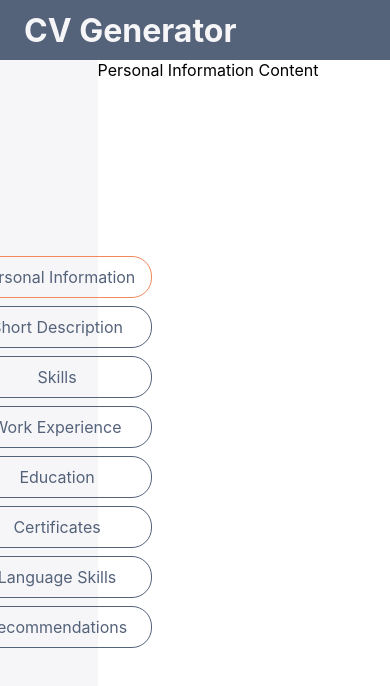
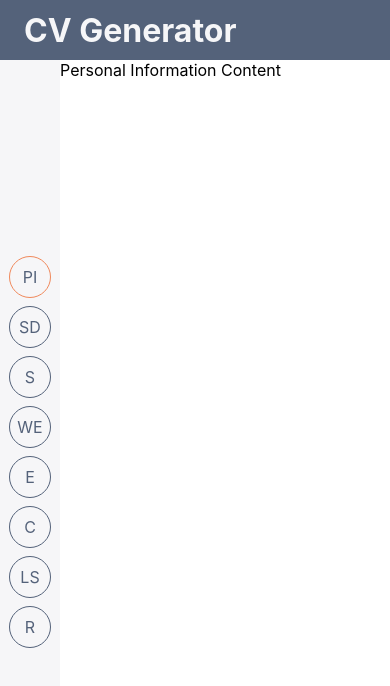
Before and after one commit to donfear/team_work_practice, a React (Create React App) app: page / in a window 390 px wide. Shown: the top 686 px of the page. Built offline with nearby package versions, Linux system fonts and the light colour scheme.

Commit message:
resize menu

```diff
--- a/src/components/menu/menu-list/menu-list-item/menu-list-item.scss
+++ b/src/components/menu/menu-list/menu-list-item/menu-list-item.scss
@@ -12,6 +12,13 @@
     padding: 0 16px;
     cursor: pointer;
     transition: 0.1s all ease;
+    user-select: none;
+
+    @media (max-width: $desktop) {
+        width: 40px;
+        padding: 0;
+        border-radius: 50%;
+    }
 
     &--selected {
         border: 1px solid $primary-button-color;
--- a/src/components/menu/menu-list/menu-list-item/menu-list-item.tsx
+++ b/src/components/menu/menu-list/menu-list-item/menu-list-item.tsx
@@ -1,4 +1,5 @@
 import React from "react";
+import { useWindowSize } from "../../../../hooks/window-size.hook";
 import { IMenuListItem } from "../../../../types/interfaces/menu-list-item.interface";
 import "./menu-list-item.scss";
 
@@ -7,6 +8,16 @@ interface IMenuListItemProps extends IMenuListItem {
   onClick: Function;
 }
 export function MenuListItem(props: IMenuListItemProps) {
+    const size = useWindowSize();
+
+    const getLabel = () => {
+        if (size.width < 992) {
+            const splitted = props.label.split(' ');
+            return splitted?.[0]?.[0] + (splitted?.[1]?.[0] || '');
+        }
+        return props.label;
+    }
+
     return (
         <div
           onClick={() => props.onClick(props.id)}
@@ -14,7 +25,7 @@ export function MenuListItem(props: IMenuListItemProps) {
             props.selected ? "menu-list-item--selected" : ""
           }`}
         >
-          {props.label}
+          {getLabel()}
         </div>
       );
 }
--- a/src/components/menu/menu.scss
+++ b/src/components/menu/menu.scss
@@ -1,4 +1,4 @@
-@import '../../styles//index.scss';
+@import '../../styles/index.scss';
 
 .menu {
     width: 25%;
@@ -8,4 +8,8 @@
     display: flex;
     justify-content: center;
     align-items: center;
+    transition: 0.2s all ease;
+    @media (max-width: $desktop) {
+        width: 60px;
+    }
 }
--- /dev/null
+++ b/src/hooks/window-size.hook.tsx
@@ -0,0 +1,24 @@
+import react, { useEffect, useState } from 'react';
+
+export function useWindowSize() {
+    const [windowSize, setWindowSize] = useState({
+      width: 0,
+      height: 0,
+    });
+
+    useEffect(() => {
+      function handleResize() {
+        setWindowSize({
+          width: window.innerWidth as any,
+          height: window.innerHeight as any,
+        });
+      }
+
+      window.addEventListener("resize", handleResize);
+      handleResize();
+
+      return () => window.removeEventListener("resize", handleResize);
+    }, []);
+
+    return windowSize;
+  }
--- a/src/styles/variables.scss
+++ b/src/styles/variables.scss
@@ -1,4 +1,5 @@
 $tablet: 767px;
+$desktop: 992px;
 
 $header-big: 90px;
 $header-small: 60px;
```
